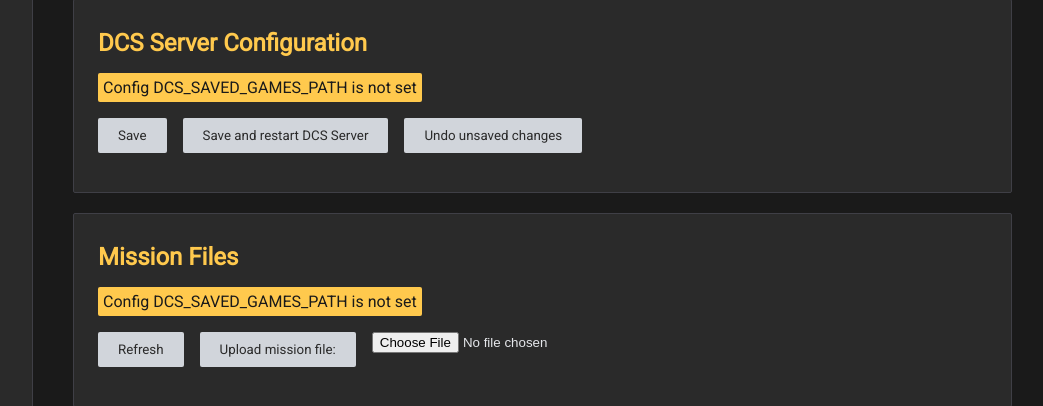
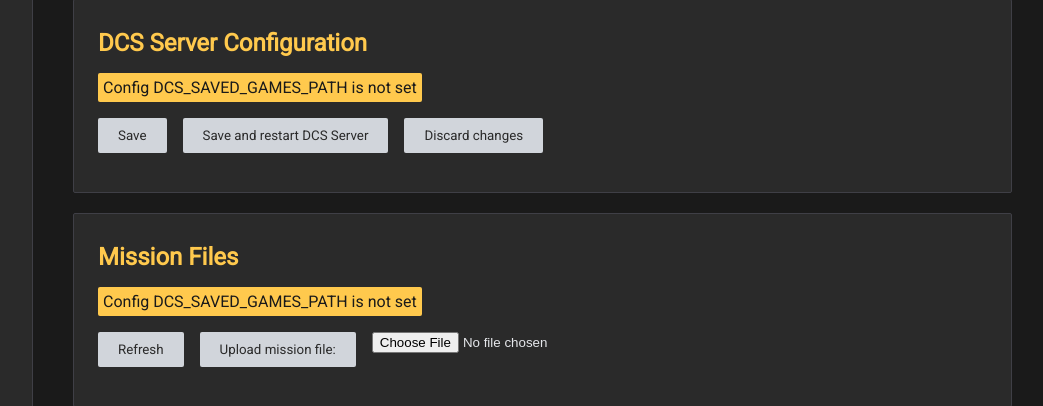
Before and after one commit to fisadev/dcs_server_manager, a Flask app: page / in a window 1280 px wide. Shown: the part 361-767 px from the top of the page, without its empty margins (228-1271 px from the left). Run offline with Flask 3, Linux system fonts and the light colour scheme.

Commit message:
Better wording

```diff
--- a/templates/home.html
+++ b/templates/home.html
@@ -56,7 +56,7 @@
                                 Save and apply
                             </button>
                             <button class="btn-normal" hx-get="/dcs/manager_config_form" hx-target="#dcs-manager-config">
-                                Undo unsaved changes
+                                Discard changes
                             </button>
                         </div>
                         <h3>Hook me to the DCS Server</h3>
@@ -91,7 +91,7 @@
                         Save and restart DCS Server
                     </button>
                     <button class="btn-normal" hx-get="/dcs/config_form" hx-target="#dcs-config">
-                        Undo unsaved changes
+                        Discard changes
                     </button>
                 </div>
             </div>
@@ -194,7 +194,7 @@
                                 Save and apply
                             </button>
                             <button class="btn-normal" hx-get="/srs/manager_config_form" hx-target="#srs-manager-config">
-                                Undo unsaved changes
+                                Discard changes
                             </button>
                         </div>
                     </div>
@@ -214,7 +214,7 @@
                         Save and restart SRS Server
                     </button>
                     <button class="btn-normal" hx-get="/srs/config_form" hx-target="#srs-config">
-                        Undo unsaved changes
+                        Discard changes
                     </button>
                 </div>
             </div>
@@ -231,7 +231,7 @@
                         Save and apply
                     </button>
                     <button class="btn-normal" hx-get="/dsm/manager_config_form" hx-target="#dsm-manager-config">
-                        Undo unsaved changes
+                        Discard changes
                     </button>
                 </div>
             </div>
```
